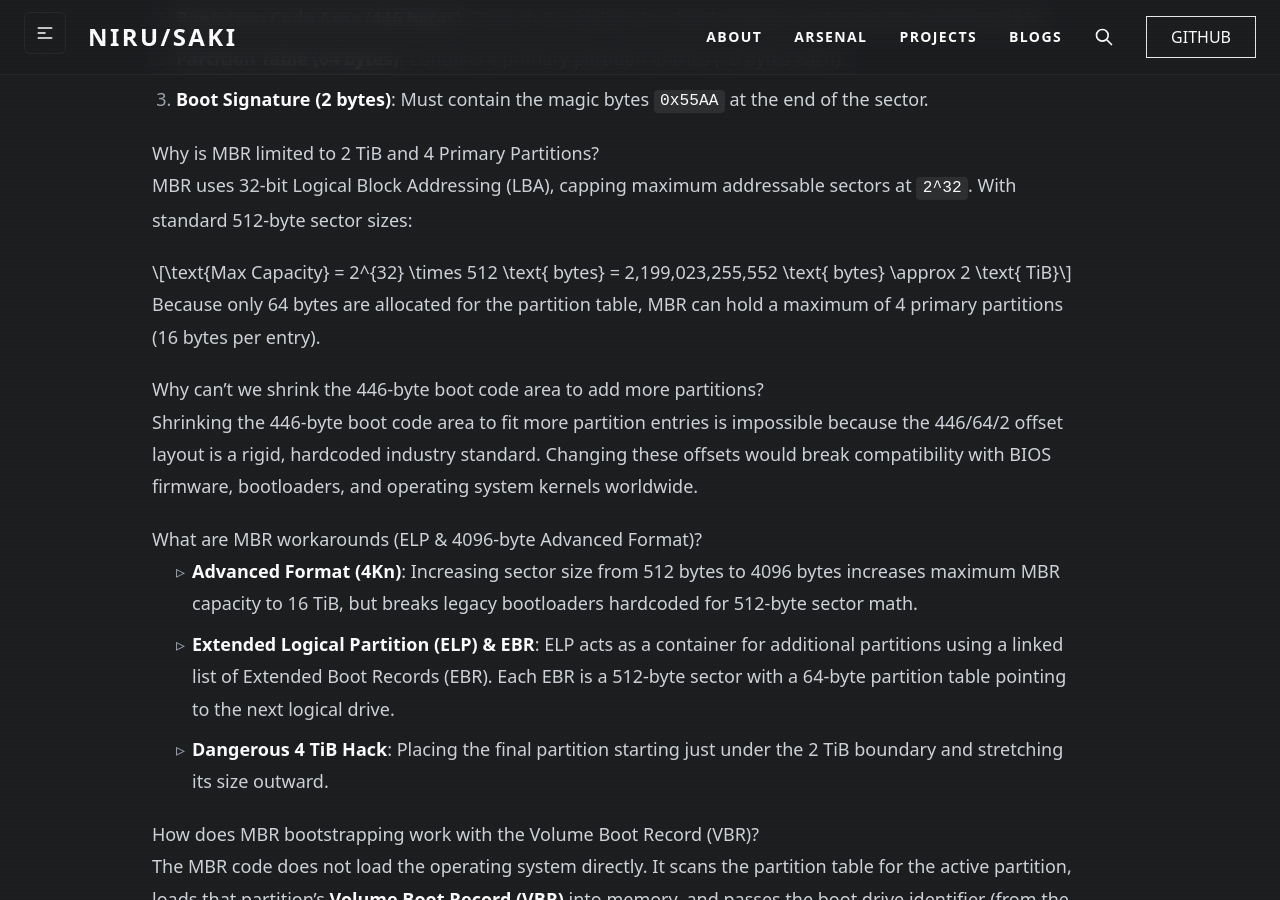
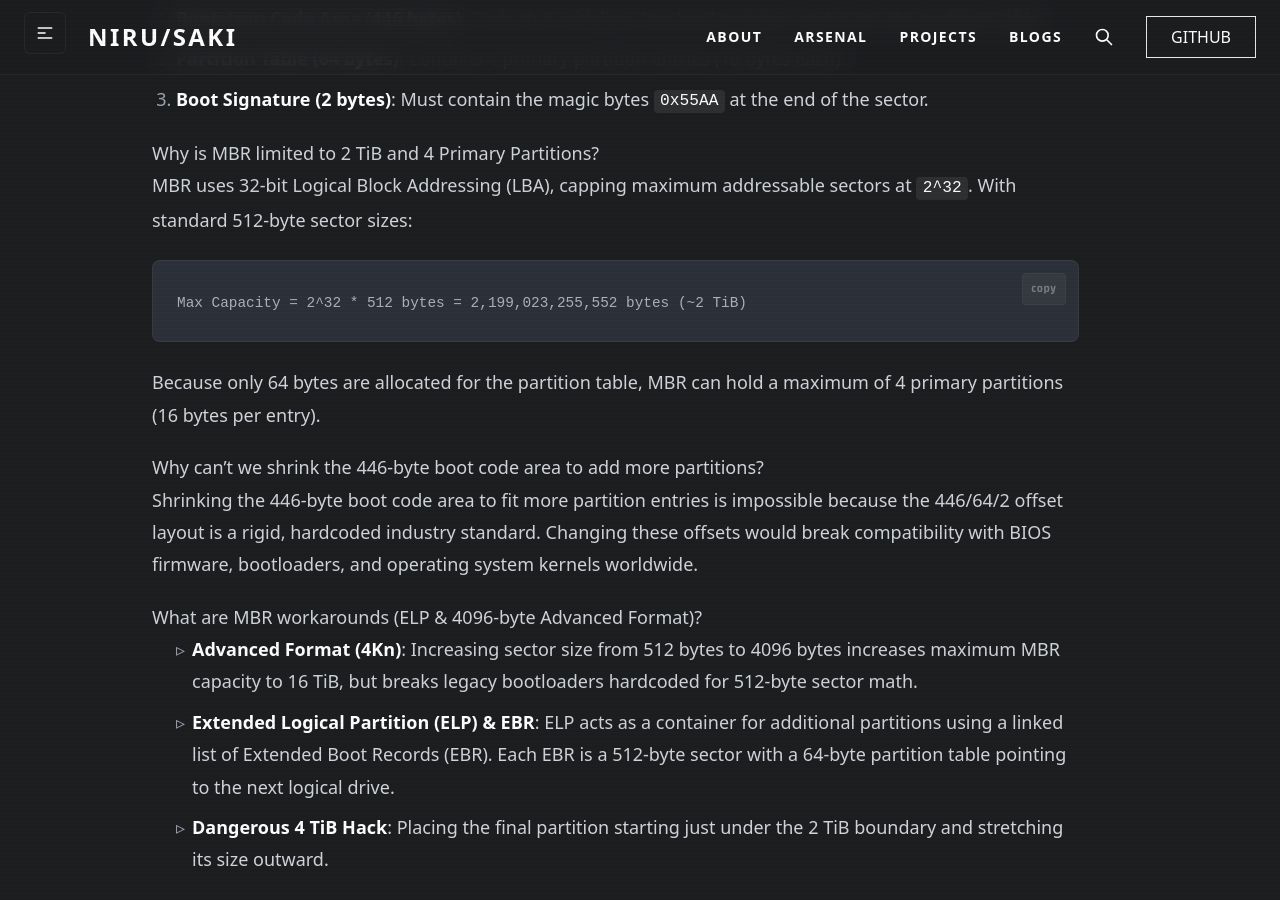
Before and after one commit to Nirusaki-Malaal/Nirusaki-Malaal.github.io, a Jekyll site: the page built from _posts/2026-08-26-how-does-a-computer-boot.md, in a window 1280 px wide and 900 px high, scrolled down 9527 px. Built offline with Jekyll 4.4.1, drawn with Linux system fonts in a browser that asks for light colours; nearby versions of some CDN libraries; comment, search, counter and statistics services are not loaded.

Commit message:
fix raw LaTeX formatting issue in MBR capacity calculation

````diff
--- a/_posts/2026-08-26-how-does-a-computer-boot.md
+++ b/_posts/2026-08-26-how-does-a-computer-boot.md
@@ -248,7 +248,9 @@ The 512-byte MBR sector consists of:
 #### Why is MBR limited to 2 TiB and 4 Primary Partitions?
 MBR uses 32-bit Logical Block Addressing (LBA), capping maximum addressable sectors at `2^32`. With standard 512-byte sector sizes:
 
-$$\text{Max Capacity} = 2^{32} \times 512 \text{ bytes} = 2,199,023,255,552 \text{ bytes} \approx 2 \text{ TiB}$$
+```text
+Max Capacity = 2^32 * 512 bytes = 2,199,023,255,552 bytes (~2 TiB)
+```
 
 Because only 64 bytes are allocated for the partition table, MBR can hold a maximum of 4 primary partitions (16 bytes per entry).
 
````
